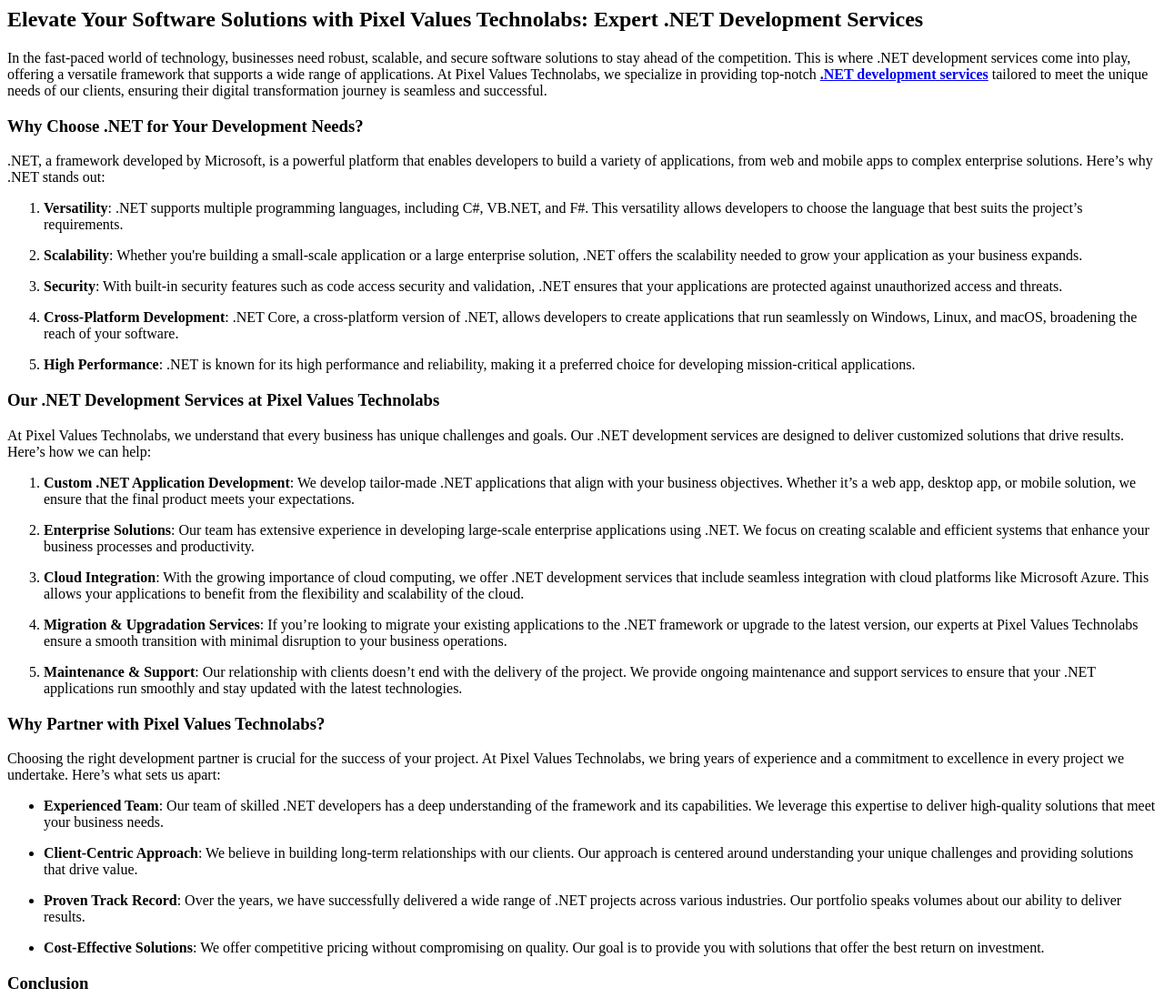
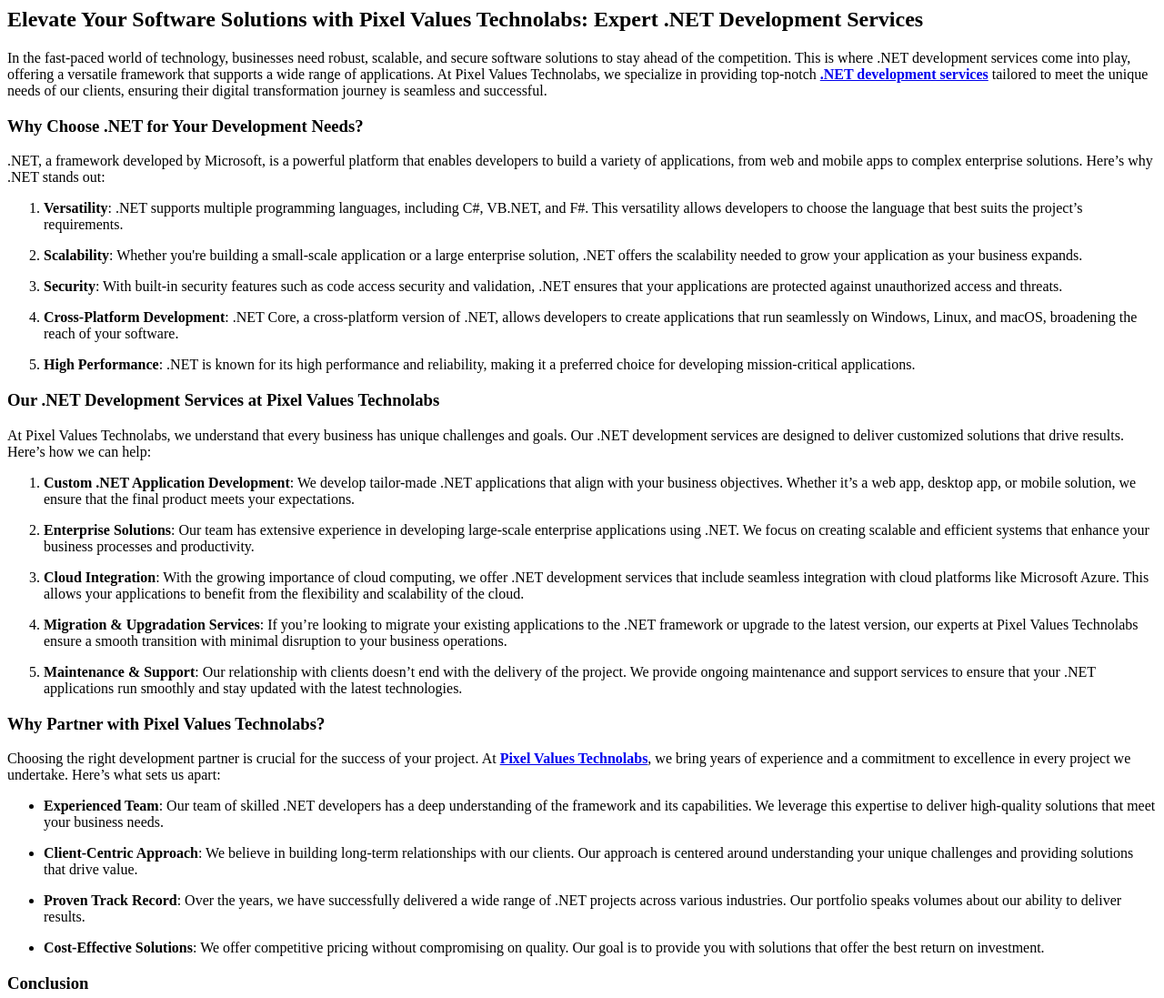
Before and after one commit to KatharineWilliams9096/.net-development-services, a plain HTML site: page index.html in a window 1280 px wide. Shown: the top 1097 px of the page at 91% size. Drawn offline with Linux system fonts and the light colour scheme.

Commit message:
Update index.html

```diff
--- a/index.html
+++ b/index.html
@@ -39,7 +39,7 @@
 </li>
 </ol>
 <h3>Why Partner with Pixel Values Technolabs?</h3>
-<p>Choosing the right development partner is crucial for the success of your project. At Pixel Values Technolabs, we bring years of experience and a commitment to excellence in every project we undertake. Here&rsquo;s what sets us apart:</p>
+<p>Choosing the right development partner is crucial for the success of your project. At <a href="contact-us.html"><strong>Pixel Values Technolabs</strong></a>, we bring years of experience and a commitment to excellence in every project we undertake. Here&rsquo;s what sets us apart:</p>
 <ul>
 <li>
 <p><strong>Experienced Team</strong>: Our team of skilled .NET developers has a deep understanding of the framework and its capabilities. We leverage this expertise to deliver high-quality solutions that meet your business needs.</p>
```
